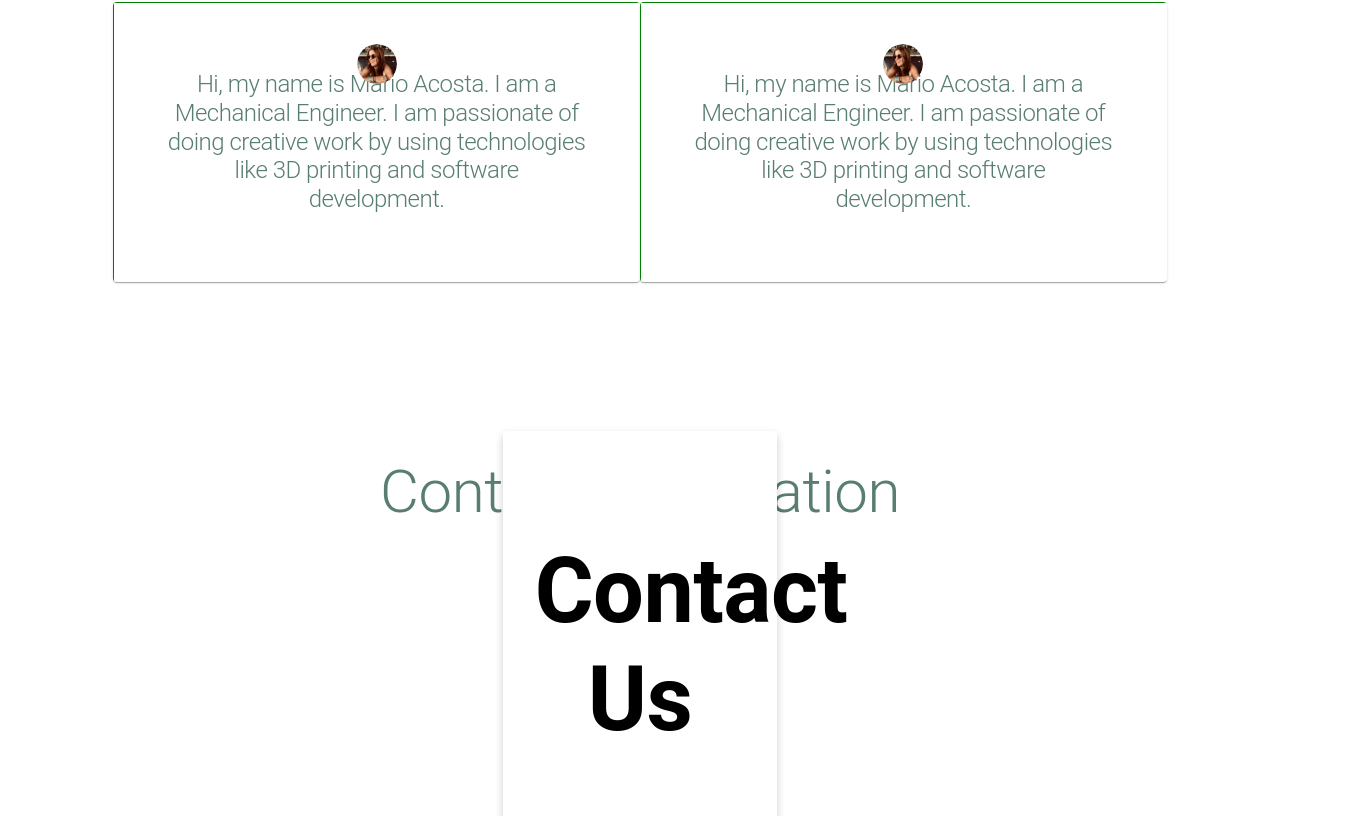
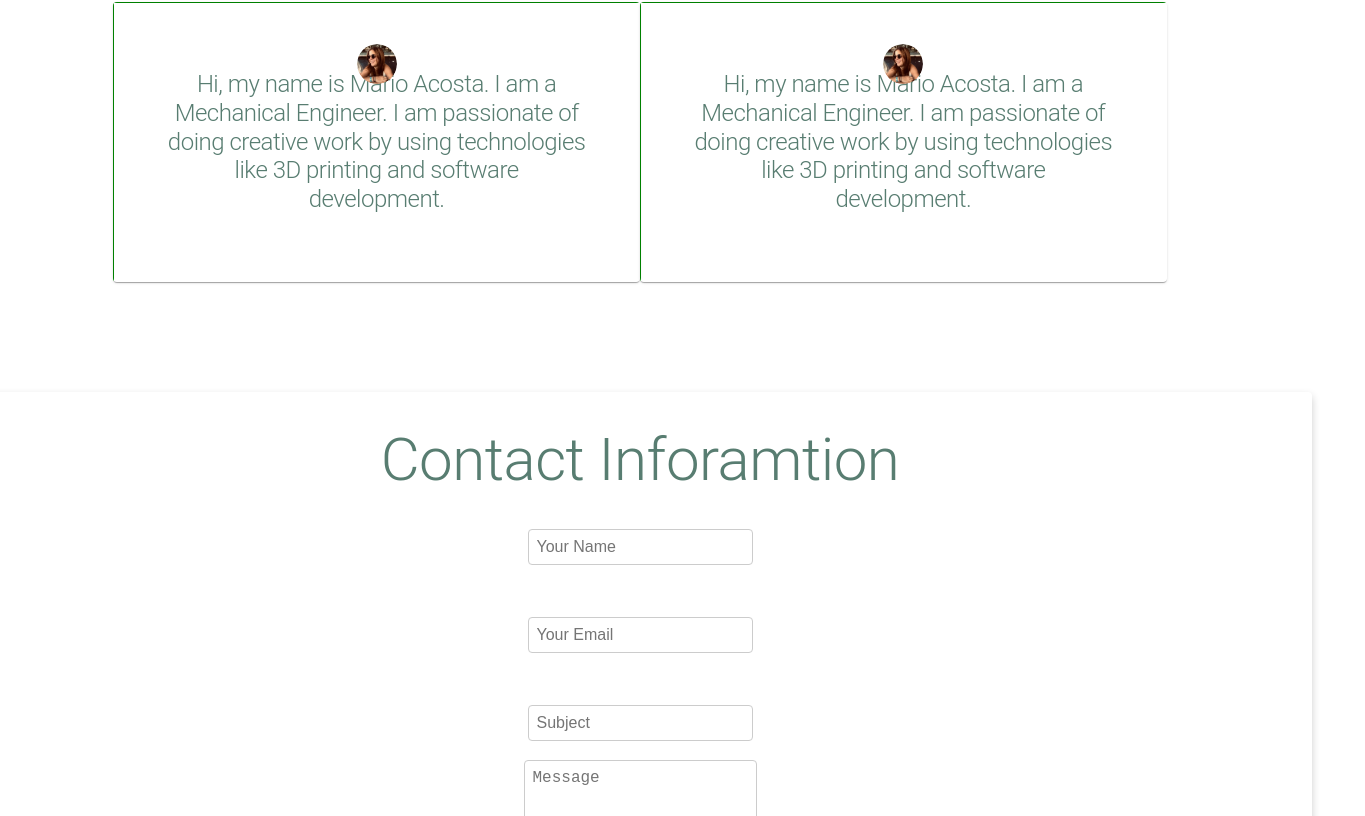
Before and after one commit to macosta2015/WeWeFramesV2, a React (Create React App) app: page / in a window 1280 px wide. Shown: the part 1984-2800 px from the top of the page, 1365 px wide, since content can reach past the window. Built offline with nearby package versions, Linux system fonts and the light colour scheme.

Commit message:
Adding changes to the CSS

```diff
--- a/src/App.js
+++ b/src/App.js
@@ -271,11 +271,6 @@ function App() {
             </Grid>
             {/* SECTION 4/EMAIL */}
             <Grid container direction={'row'} className="section4">
-              <Grid item xl={12} xs={12} md={12} lg={12}>
-                <Typography variant="h2" style={{ color: '#587D71' }}>
-                  Contact Information
-                </Typography>
-              </Grid>
               <Grid item xl={5} xs={10} md={5} lg={5}
                 style={{
                   display: 'flex',
@@ -324,7 +319,7 @@ function App() {
               </Link>
               <Link activeClass="active" to="section4" spy={true} smooth={true} duration={500} offset={-70}>
                 <Typography variant="h6">
-                  Who are we?
+                  Contact Information
                 </Typography>
               </Link>
             </div >
@@ -386,7 +381,6 @@ function App() {
             {/* SECTION 3 */}
             <Grid container direction={'row'} className="section3">
               <Grid item xl={12} xs={12} md={12} lg={12}>
-                {/* <Typography variant="h2" style={{ marginBottom: '2.5%', color: '#587D71' }}> */}
                 <Typography variant="h2" style={{ color: '#587D71' }}>
                   Who are we?
                 </Typography>
@@ -446,11 +440,6 @@ function App() {
             </Grid>
             {/* SECTION 4/EMAIL */}
             <Grid container direction={'row'} className="section4">
-              <Grid item xl={12} xs={12} md={12} lg={12}>
-                <Typography variant="h2" style={{ color: '#587D71' }}>
-                  Contact Information
-                </Typography>
-              </Grid>
               <Grid item xl={5} xs={10} md={5} lg={5}
                 style={{
                   display: 'flex',
@@ -458,15 +447,6 @@ function App() {
                   alignItems: 'center',
                   height: '75%',
                 }}>
-                {/* <Paper style={{
-                  display: 'flex',
-                  justifyContent: 'center',
-                  position: 'relative',
-                  alignItems: 'center',
-                  height: '80%',
-                  width: '100%',
-                  background: "linear-gradient(green 1px, transparent 1px), linear-gradient(90deg, green 1px, transparent 1px)",
-                }}> */}
                 <Typography variant="h2" style={{ paddingLeft: '10%', paddingRight: '10%' }}>
                   <ContactUs />
                 </Typography>
--- a/src/components/ContactUs.css
+++ b/src/components/ContactUs.css
@@ -1,17 +1,18 @@
-.contact-container {
+/* .contact-container {
     display: flex;
     justify-content: center;
     align-items: center;
     height: 100vh;
-}
+    width: 100%;
+} */
 
 .contact-form {
     background-color: #fff;
     padding: 2rem;
     border-radius: 0.25rem;
     box-shadow: 0 0.25rem 0.5rem rgba(0, 0, 0, 0.2);
-    width: 50%;
-    max-width: 600px;
+    width: 100vw;
+    height: 100vh;
 }
 
 .form-inputs {
--- a/src/components/email.js
+++ b/src/components/email.js
@@ -1,6 +1,8 @@
 import React from 'react';
 import emailjs from 'emailjs-com';
 import './ContactUs.css';
+import Typography from '@mui/material/Typography';
+
 
 export default function ContactUs() {
 
@@ -21,7 +23,9 @@ export default function ContactUs() {
     return (
         <div className="contact-container">
             <form className="contact-form" onSubmit={sendEmail}>
-                <h2>Contact Us</h2>
+                <Typography variant="h2" style={{ color: '#587D71' }}>
+                    Contact Inforamtion
+                </Typography>
                 <div className="form-inputs">
                     <div className="form-group">
                         <input type="text" name="from_name" placeholder="Your Name" />
```
